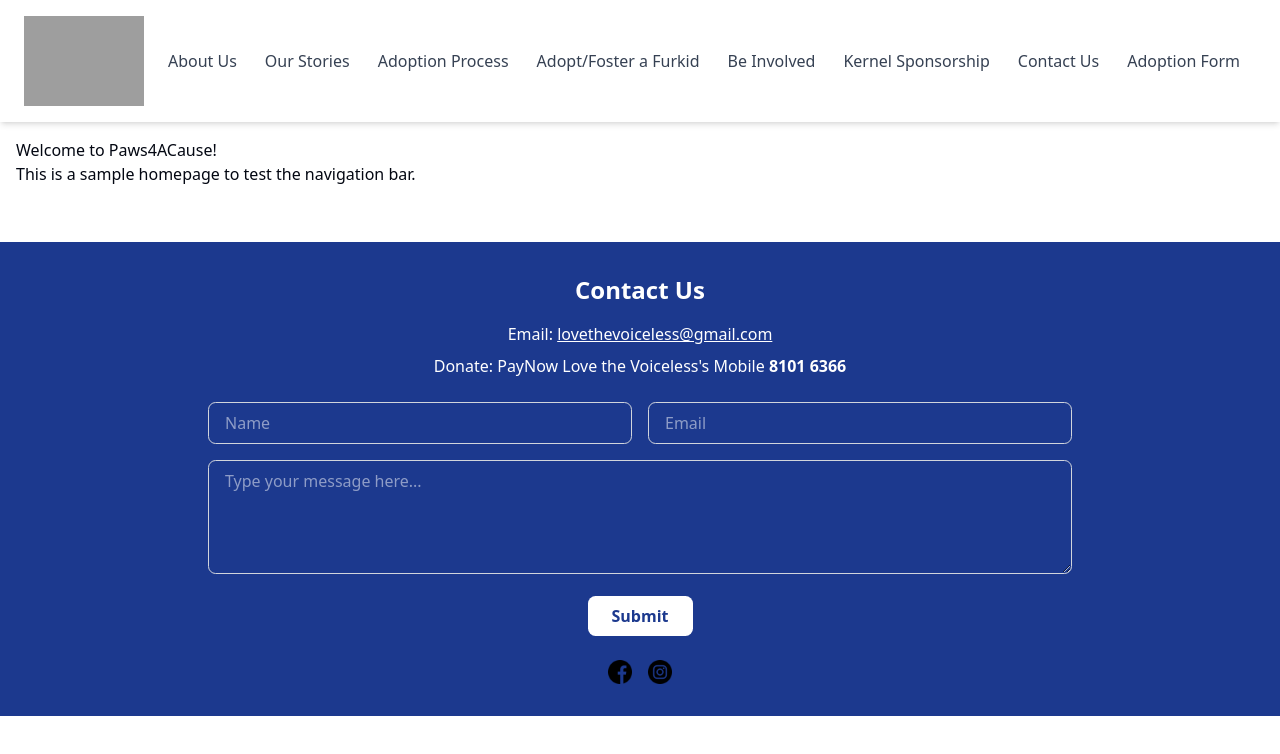
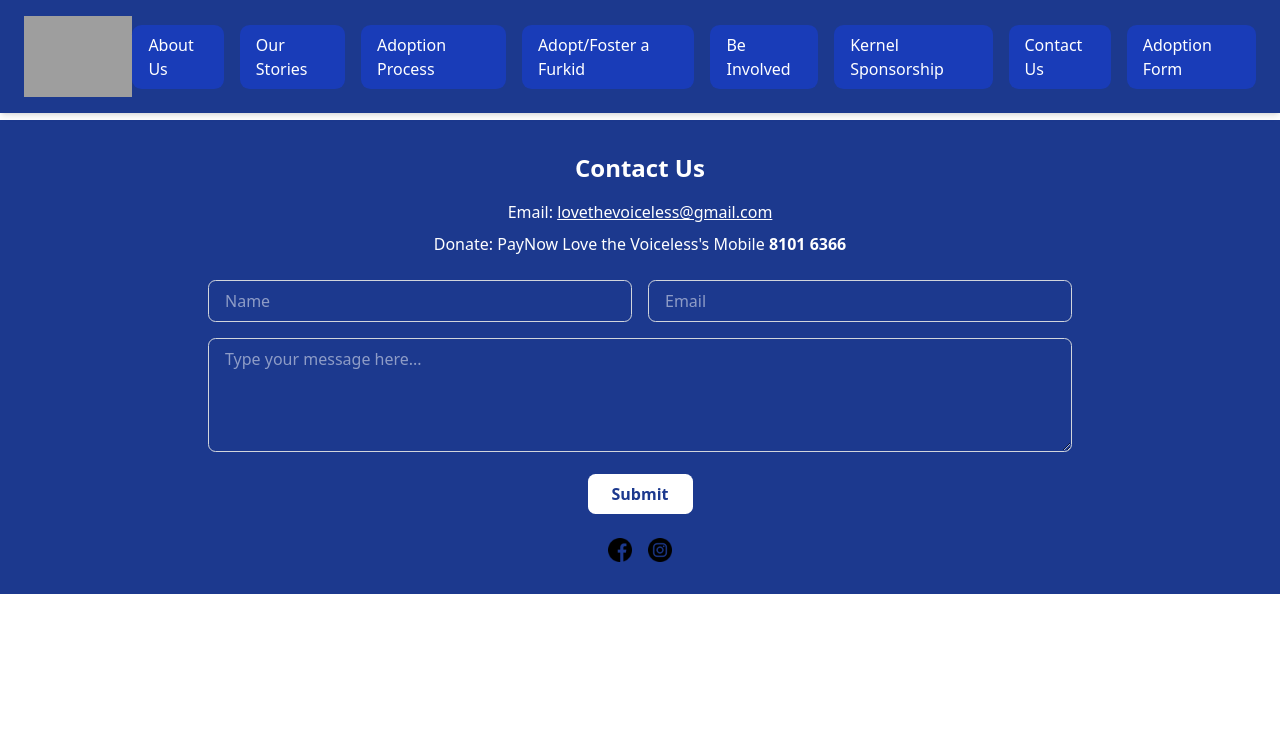
Before and after one commit to Paws-4-a-Cause/LTV, a React (Vite) app: page / in a window 1280 px wide. Shown: the top 754 px of the page. Built offline with nearby package versions, Linux system fonts and the light colour scheme; grey boxes are pictures that could not be loaded.

Commit message:
Made NavBar responsive(dropdown menu when shrinking tab), and updated the Navbar UI to match the footer color

```diff
--- a/src/components/Navbar.tsx
+++ b/src/components/Navbar.tsx
@@ -1,45 +1,65 @@
-import React from "react";
+import React, { useState } from "react";
 import { Link } from "react-router-dom";
-import { NavigationMenu, NavigationMenuItem, NavigationMenuList } from "./ui/navigation-menu";
+import { Menu } from "lucide-react";
 
 const Navbar: React.FC = () => {
+  const [showDropdown, setShowDropdown] = useState(false);
+
   return (
-    <nav className="w-full py-4 px-6 bg-white shadow-md flex items-center justify-between">
-      <div className="flex items-center">
-        <Link to="/">
+    <nav className="w-full bg-blue-900 shadow-md fixed top-0 left-0 right-0 z-50">
+      <div className="max-w-7xl mx-auto px-6 py-4 flex items-center justify-between">
+        <Link to="/" className="flex items-center">
           <img src="/logo.png" alt="Logo" width={120} height={50} className="cursor-pointer" />
         </Link>
+
+        <div className="hidden lg:flex gap-4">
+          {navLinks.map((link, index) => (
+            <Link
+              key={index}
+              to={link.path}
+              className="bg-blue-800 text-white px-4 py-2 rounded-lg hover:bg-blue-700 transition-all"
+            >
+              {link.label}
+            </Link>
+          ))}
+        </div>
+
+        <div className="lg:hidden relative">
+          <button
+            className="bg-blue-800 text-white px-4 py-2 rounded-lg hover:bg-blue-700 transition-all flex items-center"
+            onClick={() => setShowDropdown(!showDropdown)}
+          >
+            Menu <Menu className="ml-2 w-5 h-5" />
+          </button>
+          {showDropdown && (
+            <div className="absolute right-0 mt-2 bg-white rounded-lg shadow-lg w-48">
+              {navLinks.map((link, index) => (
+                <Link
+                  key={index}
+                  to={link.path}
+                  className="block px-4 py-2 text-blue-900 hover:bg-gray-200 transition-all"
+                  onClick={() => setShowDropdown(false)}
+                >
+                  {link.label}
+                </Link>
+              ))}
+            </div>
+          )}
+        </div>
       </div>
-      <NavigationMenu>
-        <NavigationMenuList className="flex gap-6 px-4">
-          <NavigationMenuItem>
-            <Link to="/about-us" className="text-gray-700 hover:text-black">About Us</Link>
-          </NavigationMenuItem>
-          <NavigationMenuItem>
-            <Link to="/our-stories" className="text-gray-700 hover:text-black">Our Stories</Link>
-          </NavigationMenuItem>
-          <NavigationMenuItem>
-            <Link to="/adoption-process" className="text-gray-700 hover:text-black">Adoption Process</Link>
-          </NavigationMenuItem>
-          <NavigationMenuItem>
-            <Link to="/adopt-foster" className="text-gray-700 hover:text-black">Adopt/Foster a Furkid</Link>
-          </NavigationMenuItem>
-          <NavigationMenuItem>
-            <Link to="/be-involved" className="text-gray-700 hover:text-black">Be Involved</Link>
-          </NavigationMenuItem>
-          <NavigationMenuItem>
-            <Link to="/kernel-sponsorship" className="text-gray-700 hover:text-black">Kernel Sponsorship</Link>
-          </NavigationMenuItem>
-          <NavigationMenuItem>
-            <Link to="/contact" className="text-gray-700 hover:text-black">Contact Us</Link>
-          </NavigationMenuItem>
-          <NavigationMenuItem>
-            <Link to="/adoption-form" className="text-gray-700 hover:text-black">Adoption Form</Link>
-          </NavigationMenuItem>
-        </NavigationMenuList>
-      </NavigationMenu>
     </nav>
   );
 };
 
+const navLinks = [
+  { label: "About Us", path: "/about-us" },
+  { label: "Our Stories", path: "/our-stories" },
+  { label: "Adoption Process", path: "/adoption-process" },
+  { label: "Adopt/Foster a Furkid", path: "/adopt-foster" },
+  { label: "Be Involved", path: "/be-involved" },
+  { label: "Kernel Sponsorship", path: "/kernel-sponsorship" },
+  { label: "Contact Us", path: "/contact" },
+  { label: "Adoption Form", path: "/adoption-form" },
+];
+
 export default Navbar;
```
Also changed, not shown: package.json (+3 -4 lines), 1 other file (tests, documents, lock files or other folders).
